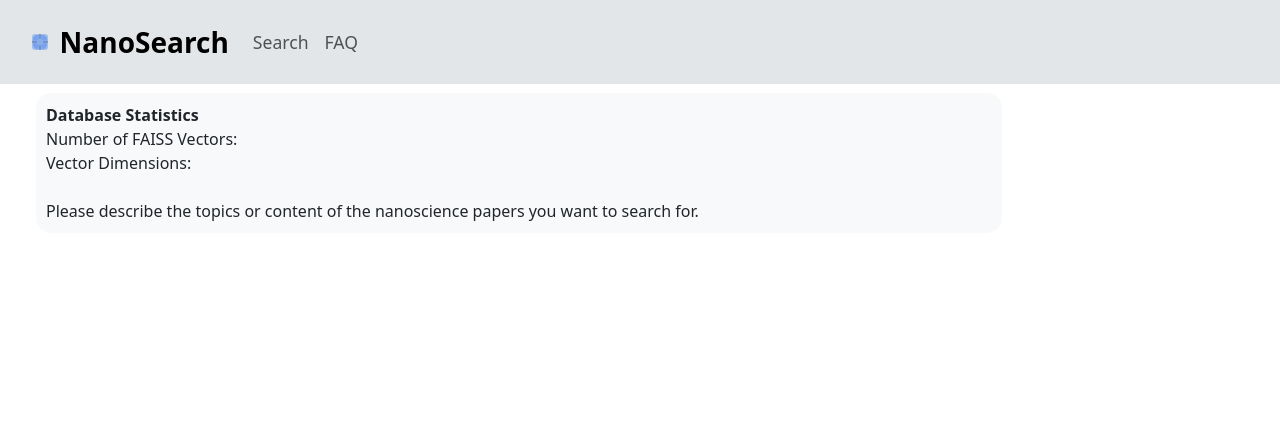
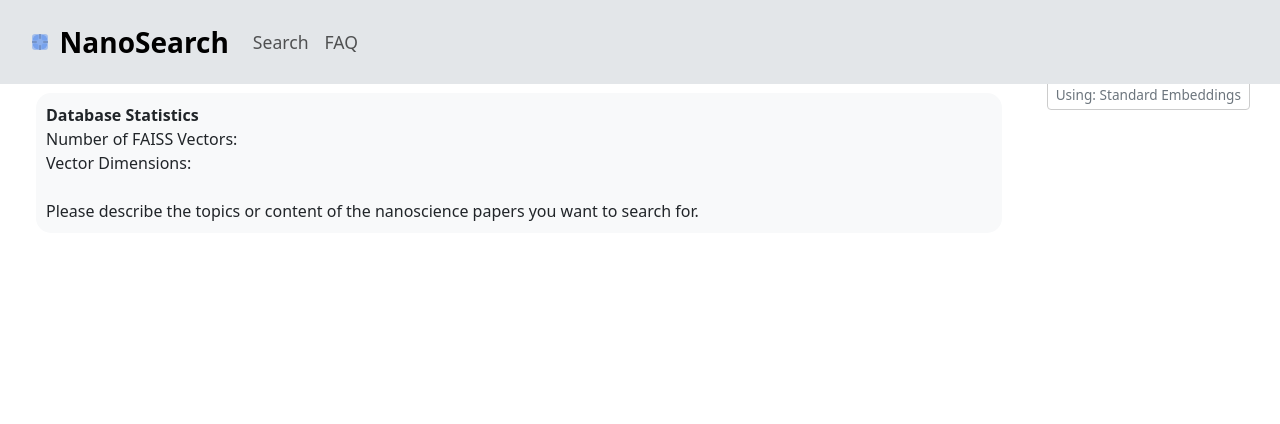
Before and after one commit to alan-yahya/nanoscience-semantic-search, a Flask app: template templates/index.html in a window 1280 px wide. Shown: the top 424 px of the page. Run offline with Flask 3, Linux system fonts and the light colour scheme; the template is opened without the code that fills it, so the values that code supplies are empty; parts of the project's set-up code (start-up, migrations or seed data) failed here and were passed over.

Commit message:
added toggle button between bert faiss dbs

```diff
--- a/app.py
+++ b/app.py
@@ -3,7 +3,7 @@
 import pickle
 import numpy as np
 import requests
-from flask import Flask, request, jsonify, render_template, send_from_directory
+from flask import Flask, request, jsonify, render_template, send_from_directory, session
 from dotenv import load_dotenv
 from datasets import load_dataset
 from transformers import AutoTokenizer
@@ -17,12 +17,14 @@
             template_folder=os.path.abspath(os.path.join(os.path.dirname(__file__), 'templates')),
             static_folder=os.path.abspath(os.path.join(os.path.dirname(__file__), 'static')))
 
+app.secret_key = os.getenv('FLASK_SECRET_KEY', os.urandom(24))
+
 class NanoBERTSearchEngine:
     def __init__(self,
                  hf_api_key=None,
                  model_name="Flamenco43/NanoBERT-V2",
-                 checkpoint_file="paragraph_embeddings.faiss",
-                 metadata_file="paragraph_metadata.pkl"):
+                 checkpoint_file="recursive_paragraph_embeddings.faiss",
+                 metadata_file="recursive_paragraph_metadata.pkl"):
         # Hugging Face API Key (can be passed as environment variable)
         self.hf_api_key = hf_api_key or os.getenv('HF_API_KEY')
         if not self.hf_api_key:
@@ -277,14 +279,17 @@
         # Get FAISS index stats from the search_engine instance
         faiss_count = search_engine.index.ntotal
         vector_dim = search_engine.index.d
+        using_recursive = session.get('use_recursive', True)
     except Exception as e:
         print(f"Error getting FAISS stats: {e}")
         faiss_count = 0
         vector_dim = 0
+        using_recursive = True
 
     return render_template('index.html',
                          faiss_count=faiss_count,
-                         vector_dim=vector_dim)
+                         vector_dim=vector_dim,
+                         using_recursive=using_recursive)
 
 @app.route('/search', methods=['POST'])
 def search_documents():
@@ -361,6 +366,54 @@
         response.headers['Content-Type'] = 'text/babel'
     return response
 
+@app.route('/toggle_embeddings', methods=['POST'])
+def toggle_embeddings():
+    """Toggle between recursive and standard embeddings"""
+    try:
+        # Add debug logging
+        print("\n=== Toggle Embeddings Request ===")
+        print(f"Current session state: {dict(session)}")
+
+        # Toggle the current setting
+        current = session.get('use_recursive', True)
+        session['use_recursive'] = not current
+
+        print(f"New session state: {dict(session)}")
+        print(f"Switching to {'recursive' if session['use_recursive'] else 'standard'} embeddings")
+
+        # Reinitialize search engine with new files
+        global search_engine
+        if session['use_recursive']:
+            print("Loading recursive embeddings...")
+            search_engine = NanoBERTSearchEngine(
+                checkpoint_file="recursive_paragraph_embeddings.faiss",
+                metadata_file="recursive_paragraph_metadata.pkl"
+            )
+        else:
+            print("Loading standard embeddings...")
+            search_engine = NanoBERTSearchEngine(
+                checkpoint_file="paragraph_embeddings.faiss",
+                metadata_file="paragraph_metadata.pkl"
+            )
+
+        response_data = {
+            "success": True,
+            "using_recursive": session['use_recursive'],
+            "vector_count": search_engine.index.ntotal,
+            "vector_dim": search_engine.index.d
+        }
+        print(f"Response data: {response_data}")
+        return jsonify(response_data)
+
+    except Exception as e:
+        print(f"Toggle error: {str(e)}")
+        import traceback
+        print(f"Traceback: {traceback.format_exc()}")
+        return jsonify({
+            "success": False,
+            "error": str(e)
+        }), 500
+
 # For Coolify deployment
 if __name__ == '__main__':
     # Run the Flask app
--- a/templates/index.html
+++ b/templates/index.html
@@ -2,6 +2,13 @@
 
 {% block content %}
 <div class="chat-wrapper">
+    <!-- Add Toggle Button -->
+    <div class="toggle-container">
+        <button id="toggleEmbeddings" class="btn btn-outline-secondary btn-sm">
+            Using: <span id="embeddingType">{{ 'Recursive' if using_recursive else 'Standard' }}</span> Embeddings
+        </button>
+    </div>
+
     <!-- Chat Container -->
     <div class="chat-scroll-area">
         <div class="chat-container container-fluid" id="chatContainer">
@@ -104,6 +111,26 @@
     @keyframes bounce {
         0%, 80%, 100% { transform: scale(0); }
         40% { transform: scale(1); }
+    }
+
+    /* Add these styles */
+    .toggle-container {
+        position: fixed;
+        top: 70px;  /* Below navbar */
+        right: 20px;
+        z-index: 1000;
+        padding: 10px;
+    }
+
+    #toggleEmbeddings {
+        font-size: 0.85rem;
+        padding: 0.25rem 0.5rem;
+        background-color: white;
+        border-color: #ccc;
+    }
+
+    #toggleEmbeddings:hover {
+        background-color: #f8f9fa;
     }
 </style>
 {% endblock %}
@@ -258,5 +285,60 @@
             sendMessage();
         }
     });
+
+    document.getElementById('toggleEmbeddings').addEventListener('click', function() {
+        console.log('Toggle button clicked');
+
+        // Disable button during request
+        this.disabled = true;
+        console.log('Button disabled');
+
+        fetch('/toggle_embeddings', {
+            method: 'POST',
+            headers: {
+                'Content-Type': 'application/json',
+            }
+        })
+        .then(response => {
+            console.log('Response received:', response);
+            return response.json();
+        })
+        .then(data => {
+            console.log('Data received:', data);
+            if (data.success) {
+                console.log('Toggle successful');
+                // Update button text
+                document.getElementById('embeddingType').textContent =
+                    data.using_recursive ? 'Recursive' : 'Standard';
+
+                // Clear chat history
+                const chatContainer = document.getElementById('chatContainer');
+                chatContainer.innerHTML = '';
+
+                // Add new stats message
+                const statsDiv = document.createElement('div');
+                statsDiv.className = 'assistant-message';
+                statsDiv.innerHTML = `
+                    <strong>Database Statistics</strong><br>
+                    Number of FAISS Vectors: ${data.vector_count}<br>
+                    Vector Dimensions: ${data.vector_dim}<br><br>
+                    Please describe the topics or content of the nanoscience papers you want to search for.
+                `;
+                chatContainer.appendChild(statsDiv);
+            } else {
+                console.error('Toggle failed:', data.error);
+                alert('Failed to toggle embeddings. Please try again.');
+            }
+        })
+        .catch(error => {
+            console.error('Fetch error:', error);
+            alert('Error toggling embeddings. Please try again.');
+        })
+        .finally(() => {
+            // Re-enable button
+            this.disabled = false;
+            console.log('Button re-enabled');
+        });
+    });
 </script>
 {% endblock %}
```
